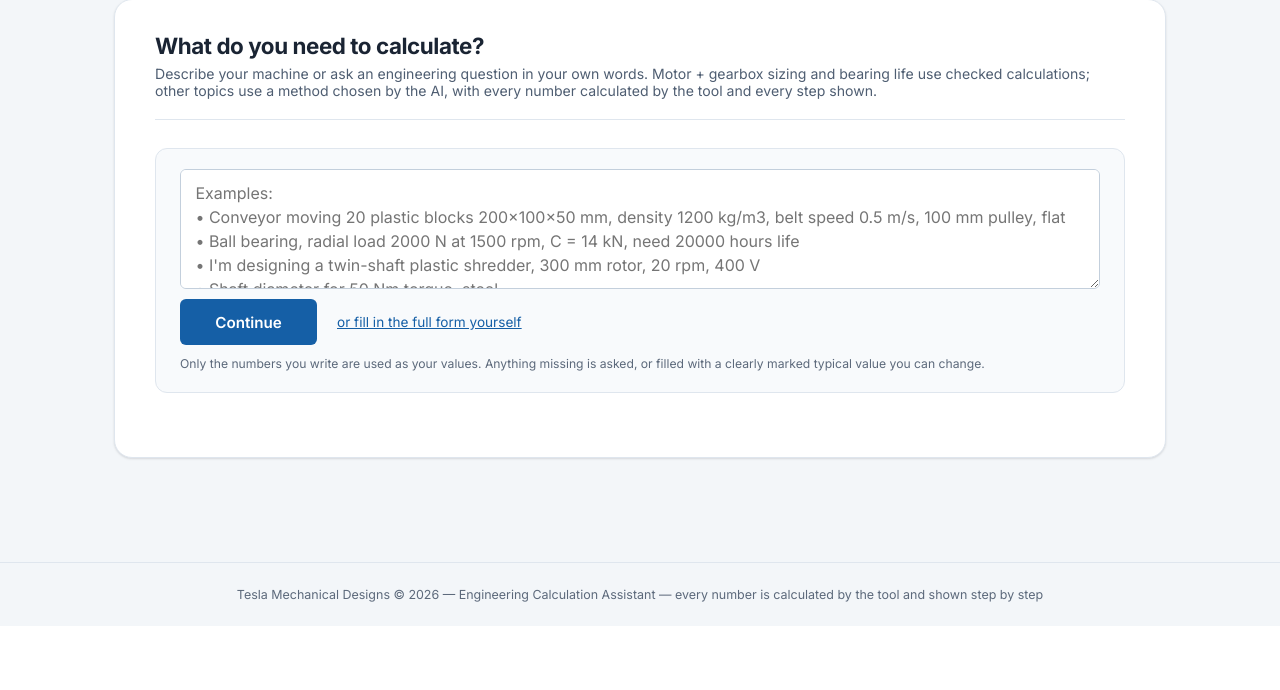
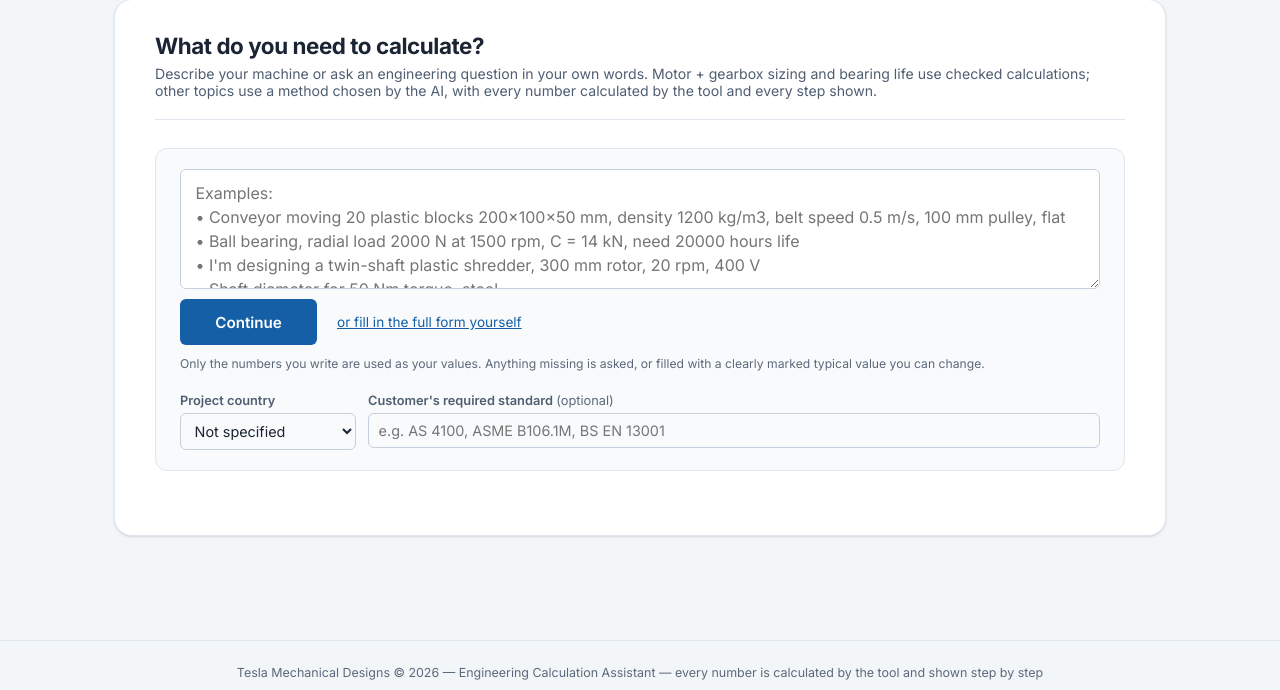
Before and after one commit to intilligentidiot/Engineering-Component-Selection---Design-Assistant, a FastAPI app: page / in a window 1280 px wide. Shown: the part 204-894 px from the top of the page. Before the commit the page ends 806 px from the top, so only its background shows below. Run offline with FastAPI, Linux system fonts and the light colour scheme.

Commit message:
Project country and customer standard; cleaner motor message; drop too-small internet listings
- Question box: project country and the customer's required standard
  (remembered per browser). Every built-in check and AI method then says
  which standard it follows and asks the engineer to confirm it is accepted;
  a few well-known regional notes (pending engineering review, docs section 12)
- Printed report header shows the country and customer standard
- Motor 'no match' sentence uses plain units (720 N·m × 1.75 at 20 rpm, 230 V)
- Internet listings: torque written in kg·cm, in-lb, lb-ft, oz-in or N·m is read;
  a listing whose largest stated torque is below the requirement is dropped

Co-Authored-By: Claude Opus 5.5 <noreply@anthropic.com>

```diff
--- a/static/css/theme.css
+++ b/static/css/theme.css
@@ -145,6 +145,24 @@ select.u-sel { font-size: 0.85rem; padding: 0.1rem 0.25rem; border-color: var(--
 :root[data-theme="light"] .pj-card { background: #ffffff; }
 :root[data-theme="light"] .pj-card.done .pj-n { background: var(--green-400); color: #fff; }
 
+/* ── Project country / customer standard ── */
+.std-row { display: flex; gap: 0.75rem; flex-wrap: wrap; margin-top: 0.75rem; }
+.std-field { display: flex; flex-direction: column; gap: 0.3rem; font-size: 0.8rem; font-weight: 600; color: var(--silver-400); }
+.std-field.std-grow { flex: 1; min-width: 14rem; }
+.std-opt { font-weight: 400; color: var(--silver-600); }
+.std-field select, .std-field input {
+    background: var(--dark-700); color: var(--silver-100); border: 1px solid var(--dark-500); border-radius: var(--radius-sm);
+    padding: 0.5rem 0.6rem; font-family: var(--font); font-size: 0.9rem; min-width: 11rem;
+}
+.std-field select:focus, .std-field input:focus { outline: none; border-color: var(--primary); box-shadow: 0 0 0 3px var(--primary-ring); }
+.std-note { margin-top: 0.4rem; padding: 0.45rem 0.65rem; border-left: 3px solid var(--primary); background: var(--primary-soft);
+            border-radius: 0 var(--radius-sm) var(--radius-sm) 0; font-size: 0.8rem; color: var(--silver-200); line-height: 1.45; }
+.std-summary { margin-top: 0.4rem; font-size: 0.85rem; font-weight: 600; color: var(--silver-200); }
+@media print {
+    .std-row { display: none !important; }
+    .std-note { background: #f3f6f9 !important; color: #222c38 !important; border-left-color: #155fa6 !important; }
+}
+
 /* ── Theme switch in the header ── */
 .theme-toggle {
     background: rgba(255, 255, 255, 0.08); color: #fff; border: 1px solid rgba(255, 255, 255, 0.25);
--- a/static/js/assistant.js
+++ b/static/js/assistant.js
@@ -213,13 +213,16 @@
 
     // Redraw the last result when the units change, so "in your units" lines follow
     let lastShown = null;
-    Units.onChange(() => {
+    function redraw() {
         if (!lastShown || panel.hidden) return;
         const open = body.querySelector("details.sz-details")?.open;
         lastShown[0](lastShown[1], true);
         const d = body.querySelector("details.sz-details");
         if (d && open) d.open = true;
-    });
+    }
+    Units.onChange(redraw);
+    document.addEventListener("standards-change", redraw);   // country / customer standard changed
+    const stdNote = (standard, ai) => window.Standards ? Standards.noteFor(standard, ai) : "";
 
     function renderBearing(r, quiet = false) {
         lastShown = [renderBearing, r];
@@ -233,6 +236,7 @@
                 ${r.min_dynamic_rating_kn != null ? card("Minimum rating C", r.min_dynamic_rating_kn, "kN", "look for a bearing with at least this C", "key") : ""}
                 ${card("Equivalent load P", r.equivalent_load_n, "N")}
             </div>
+            ${stdNote("ISO 281", false)}
             ${list(r.notes || [], "info", "Notes")}
             <details class="sz-details"><summary>Show the full calculation (${r.steps.length} steps)</summary>${stepsHtml(r.steps)}</details>`;
         panel.hidden = false;
@@ -249,6 +253,7 @@
             <div class="sz-note ai-method"><strong>⚠ Check before use.</strong> The formulas below were chosen by the AI, not
                 taken from a checked module. Every number was calculated by the tool — verify the method and units against the
                 standard before relying on the result.</div>
+            ${stdNote(plan.standard, true)}
             ${list(typicalUsed(), "info", "Typical values suggested by the AI that were used — please check")}
             ${list(plan.limitations || [], "warn", "Limitations of this method")}
             <details class="sz-details" open><summary>Show the full calculation (${r.steps.length} steps)</summary>${stepsHtml(r.steps)}</details>`;
--- a/static/js/project.js
+++ b/static/js/project.js
@@ -35,7 +35,9 @@
                 ${ai ? "" : "Motor + gearbox selection and bearing life use the tool's checked calculations."}
             </div>
             <h2 class="pj-title">${esc(plan.title)}</h2>
-            <p class="field-hint">${esc(plan.summary)}</p>`;
+            <p class="field-hint">${esc(plan.summary)}</p>
+            <div id="pj-std-summary"></div>`;
+        stdSummary();
         renderInfo();
         $("pj-limits").innerHTML = (plan.limitations || []).length
             ? `<div class="sz-note warn"><strong>Limitations of this plan</strong><ul>${plan.limitations.map(x => `<li>${esc(x)}</li>`).join("")}</ul></div>` : "";
@@ -43,6 +45,21 @@
         await evaluate();
         area.scrollIntoView({ behavior: "smooth", block: "start" });
     }
+
+    // Project country / customer standard (static/js/standards.js)
+    function stdSummary() {
+        const el = $("pj-std-summary");
+        const s = window.Standards ? Standards.summaryText() : "";
+        if (el) el.innerHTML = s ? `<p class="std-summary">${esc(s)}. Each check below says which standard it follows — confirm they are accepted for this project.</p>` : "";
+    }
+    document.addEventListener("standards-change", () => {
+        if (!plan || area.hidden) return;
+        stdSummary();
+        if (lastResult) renderCalcs(lastResult);
+    });
+
+    // A value with its unit as plain text (for sentences — no unit selector)
+    const plain = (v, u) => v == null ? "—" : `${Units.fmt(Units.convert(v, u, Units.displayUnit(u)))} ${Units.displayUnit(u)}`;
 
     // ── 1. Information needed ────────────────────────────────
     function statusTag(i) {
@@ -278,7 +295,7 @@
             bodyHtml = m.length
                 ? `<div class="pj-results">${m.map((x, i) => `<div class="pj-res"><span>${i + 1}. ${esc(x.motor)} (${esc(x.motor_maker)}) + ${esc(x.gearbox)} ${x.ratio}:1</span>
                     <strong>${Units.valueHtml(x.output_torque_nm, "N·m")} @ ${Units.valueHtml(x.output_speed_rpm, "rpm")} ${x.fit != null ? `<span class="fit-pill">${x.fit}% fit</span>` : ""}</strong></div>`).join("")}</div>${netHtml}`
-                : `<div class="pj-wait">No motor + gearbox in the built-in list can deliver ${Units.valueHtml(r.used.required_torque_nm, "N·m")} × ${fmt(r.used.service_factor ?? 1)} at ${Units.valueHtml(r.used.required_speed_rpm, "rpm")} on ${Units.valueHtml(r.used.max_voltage_v, "V")}.
+                : `<div class="pj-wait">No motor + gearbox in the built-in list can deliver ${esc(plain(r.used.required_torque_nm, "N·m"))} × ${fmt(r.used.service_factor ?? 1)} (service factor) at ${esc(plain(r.used.required_speed_rpm, "rpm"))} on ${esc(plain(r.used.max_voltage_v, "V"))}.
                     Tick "Also search the internet" above, or use these requirements with a supplier.</div>${netHtml}`;
         }
         const noMatch = c.kind === "motor_selection" && r.status === "DONE" && !(r.motors || []).length;
@@ -286,7 +303,8 @@
         return `<div class="pj-card ${noMatch ? "waiting" : r.status.toLowerCase()}">
             <div class="pj-card-head"><span class="pj-n">${n}</span><div><div class="pj-card-title">${esc(c.title)} ${tag}</div>
                 <div class="field-hint">${esc(c.purpose)}${c.standard ? ` · <em>${esc(c.standard)}</em>` : ""}${c.kind !== "formula" ? " · checked calculation" : ""}</div>
-                ${c.note ? `<div class="field-hint">${esc(c.note)}</div>` : ""}</div></div>
+                ${c.note ? `<div class="field-hint">${esc(c.note)}</div>` : ""}
+                ${window.Standards && (c.standard || c.kind !== "formula") ? Standards.noteFor(c.standard, plan.origin === "AI") : ""}</div></div>
             ${bodyHtml}</div>`;
     }
 
--- a/static/js/report.js
+++ b/static/js/report.js
@@ -29,7 +29,8 @@
         $("rh-title").textContent = TITLES[kind]();
         $("rh-meta").innerHTML =
             `Date: <strong>${esc(now.toLocaleDateString(undefined, { year: "numeric", month: "long", day: "numeric" }))}</strong>` +
-            ` · Units shown: <strong>${esc(units?.selectedOptions[0]?.text || "SI")}</strong>`;
+            ` · Units shown: <strong>${esc(units?.selectedOptions[0]?.text || "SI")}</strong>` +
+            (window.Standards && Standards.summaryText() ? ` · <strong>${esc(Standards.summaryText())}</strong>` : "");
         const question = ($("sz-ai-text")?.value || "").trim();
         $("rh-question").innerHTML = question
             ? `<div class="rh-label">Question / description</div><div class="rh-qtext">${esc(question)}</div>` : "";
--- /dev/null
+++ b/static/js/standards.js
@@ -0,0 +1,68 @@
+/* Engineering Calculation Assistant — project country and standards.
+ *
+ * The engineer picks the country the machine is for and, optionally, the
+ * standard the customer requires. Every built-in check names the standard it
+ * follows; when a country or customer standard is set, each check also says
+ * so and asks the engineer to confirm it is accepted for this project.
+ * The tool never claims a different standard was applied.
+ *
+ * REGION_NOTES are pending engineering review (docs/ENGINEERING_DEFAULTS_TO_REVIEW.md).
+ */
+
+(() => {
+    const $ = id => document.getElementById(id);
+    const esc = s => String(s ?? "").replace(/[&<>"']/g, c => ({ "&": "&amp;", "<": "&lt;", ">": "&gt;", '"': "&quot;", "'": "&#39;" }[c]));
+
+    const COUNTRIES = ["USA", "UK", "Australia", "New Zealand", "India", "Canada", "Europe (EU)", "Middle East", "Other"];
+
+    // Where a project's country commonly uses a different standard for the same check
+    const REGION_NOTES = [
+        { match: /ISO 281/i, notes: {
+            "USA": "US projects often cite ANSI/ABMA Std 9 (ball) and Std 11 (roller), which use the same basic rating-life method." } },
+        { match: /ISO 5048|DIN 22101/i, notes: {
+            "USA": "US projects usually follow the CEMA method (Belt Conveyors for Bulk Materials). It differs from ISO 5048, so results will not match exactly.",
+            "Canada": "Canadian projects often follow the CEMA method (Belt Conveyors for Bulk Materials). It differs from ISO 5048, so results will not match exactly." } },
+        { match: /ASME/i, notes: {
+            "Europe (EU)": "European projects often use DIN 743 for shaft strength, which also covers fatigue." } },
+    ];
+
+    const KEY_C = "tmd.country", KEY_S = "tmd.custstd";
+    const load = k => { try { return localStorage.getItem(k) || ""; } catch (e) { return ""; } };
+    const save = (k, v) => { try { localStorage.setItem(k, v); } catch (e) { /* private mode: not remembered */ } };
+
+    function get() {
+        return { country: ($("std-country")?.value || "").trim(), customer: ($("std-customer")?.value || "").trim() };
+    }
+
+    // Note under one calculation. standard: what the check follows; ai: the AI chose it
+    function noteFor(standard, ai = false) {
+        const { country, customer } = get();
+        if (!country && !customer) return "";
+        const follows = standard ? `This check follows <strong>${esc(standard)}</strong>${ai ? " (chosen by the AI)" : ""}.`
+                                 : "This check follows general engineering mechanics, not a named standard.";
+        const regional = standard && country ? (REGION_NOTES.find(r => r.match.test(standard))?.notes[country] || "") : "";
+        const confirm = customer
+            ? `Confirm it meets the customer's required standard (${esc(customer)})${country ? ` and is accepted for ${esc(country)}` : ""}.`
+            : `Confirm it is accepted for this ${esc(country)} project.`;
+        return `<div class="std-note">${follows} ${regional ? esc(regional) + " " : ""}${confirm}</div>`;
+    }
+
+    function summaryText() {
+        const { country, customer } = get();
+        return [country && `Country: ${country}`, customer && `Customer standard: ${customer}`].filter(Boolean).join(" · ");
+    }
+
+    function init() {
+        const sel = $("std-country"), cust = $("std-customer");
+        if (!sel || !cust) return;
+        sel.innerHTML = `<option value="">Not specified</option>` + COUNTRIES.map(c => `<option>${esc(c)}</option>`).join("");
+        sel.value = COUNTRIES.includes(load(KEY_C)) ? load(KEY_C) : "";
+        cust.value = load(KEY_S);
+        const changed = () => { save(KEY_C, sel.value); save(KEY_S, cust.value.trim()); document.dispatchEvent(new Event("standards-change")); };
+        sel.addEventListener("change", changed);
+        cust.addEventListener("change", changed);
+    }
+
+    document.readyState === "loading" ? document.addEventListener("DOMContentLoaded", init) : init();
+    window.Standards = { get, noteFor, summaryText, COUNTRIES };
+})();
--- a/templates/index.html
+++ b/templates/index.html
@@ -11,7 +11,7 @@
     <link rel="icon" type="image/png" sizes="128x128" href="/static/img/favicon-128.png">
     <link rel="apple-touch-icon" href="/static/img/favicon-128.png">
     <link rel="stylesheet" href="/static/css/style.css?v=9.7">
-    <link rel="stylesheet" href="/static/css/theme.css?v=1.4">
+    <link rel="stylesheet" href="/static/css/theme.css?v=1.5">
     <script>
         // Apply the saved theme before the page draws (light by default)
         (function () {
@@ -94,6 +94,14 @@
                                 <button type="button" id="sz-manual-btn" class="link-btn">or fill in the full form yourself</button>
                             </div>
                             <p class="field-hint">Only the numbers you write are used as your values. Anything missing is asked, or filled with a clearly marked typical value you can change.</p>
+                            <div class="std-row">
+                                <label class="std-field">Project country
+                                    <select id="std-country" title="Country the machine is designed for"></select>
+                                </label>
+                                <label class="std-field std-grow"><span>Customer's required standard <span class="std-opt">(optional)</span></span>
+                                    <input type="text" id="std-customer" maxlength="120" placeholder="e.g. AS 4100, ASME B106.1M, BS EN 13001">
+                                </label>
+                            </div>
                             <div id="sz-ai-feedback" hidden></div>
                         </div>
 
@@ -369,11 +377,12 @@
            every number is calculated by the tool and shown step by step</p>
     </footer>
 
+    <script src="/static/js/standards.js?v=1.0"></script>
     <script src="/static/js/units.js?v=9.7"></script>
     <script src="/static/js/main.js?v=9.7"></script>
     <script src="/static/js/sizing.js?v=9.7"></script>
-    <script src="/static/js/assistant.js?v=9.7"></script>
-    <script src="/static/js/project.js?v=9.7"></script>
-    <script src="/static/js/report.js?v=1.0"></script>
+    <script src="/static/js/assistant.js?v=9.8"></script>
+    <script src="/static/js/project.js?v=9.8"></script>
+    <script src="/static/js/report.js?v=1.1"></script>
 </body>
 </html>
```
Also changed, not shown: app/engine/discover.py (+30 -0 lines), docs/ENGINEERING_DEFAULTS_TO_REVIEW.md (+19 -0 lines), tests/test_discover.py (+46 -0 lines).
